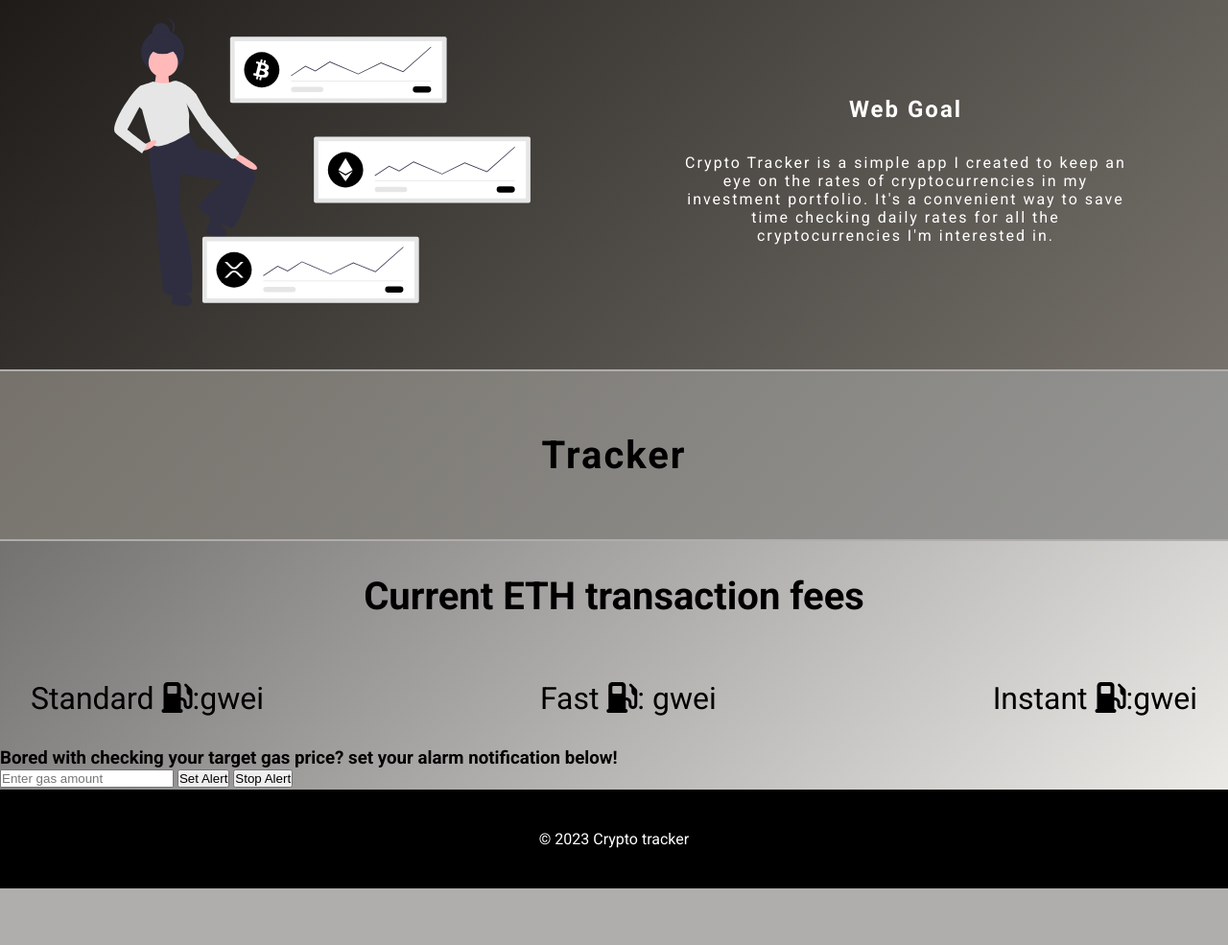
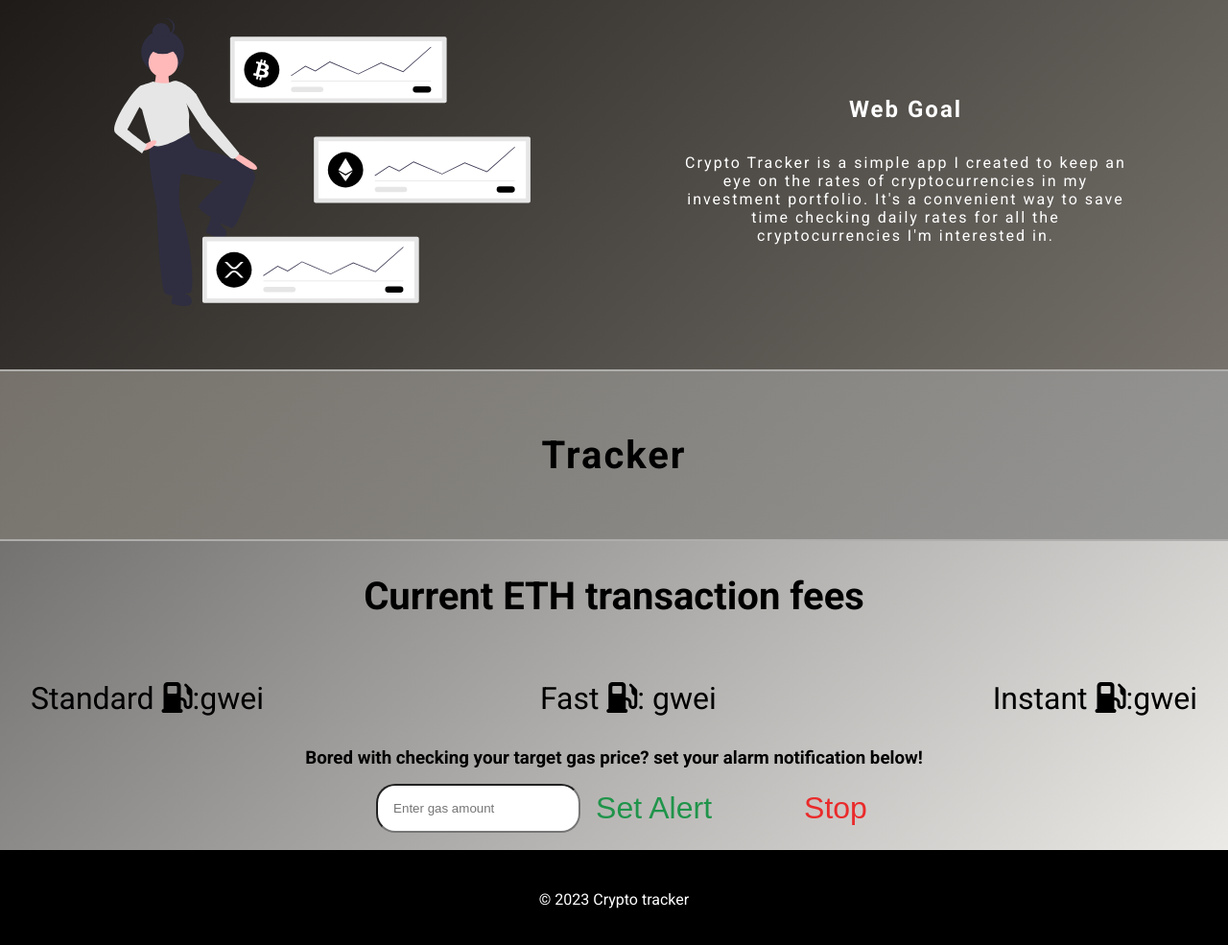
Before and after one commit to FilipO1994/crypto-tracker, a plain HTML site: page index.html in a window 1280 px wide. Shown: the part 487-1472 px from the top of the page at 96% size. Before the commit the page ends 1413 px from the top, so only its background shows below. Drawn offline with Linux system fonts and the light colour scheme; no server answers.

Commit message:
added new styles to gwei-tracker

```diff
--- a/gwei-tracker.js
+++ b/gwei-tracker.js
@@ -33,10 +33,10 @@ function fetchGasPrices() {
 }
 
 function checkAlertCondition(gasPrice) {
-    if (Number(gasPrice) < alertGasNumberInput){
+	if (Number(gasPrice) < alertGasNumberInput) {
 		isAlertActive = true
 	}
-	if (Number(gasPrice) < alertGasNumberInput && isAlertActive === true)  {
+	if (Number(gasPrice) < alertGasNumberInput && isAlertActive === true) {
 		startAlert()
 		isAlertActive = false
 	}
@@ -50,7 +50,6 @@ function setAlertGasNumber() {
 	setTimeout(() => {
 		isAlertActive = false
 	}, 16000)
-
 }
 
 function startAlert() {
--- a/index.html
+++ b/index.html
@@ -84,7 +84,7 @@
 					<div class="alert-notification-form">
 						<input type="number" id="gasAmountInput" placeholder="Enter gas amount" />
 						<button id="setButton">Set Alert</button>
-						<button id="stopAlert">Stop Alert</button>
+						<button id="stopAlert">Stop</button>
 					</div>
 				</div>
 			</section>
--- a/scss/main.scss
+++ b/scss/main.scss
@@ -259,7 +259,6 @@ nav a {
 	font-size: 40px;
 	text-align: center;
 	padding: 2rem;
-
 }
 .gwei-scan-container {
 	display: flex;
@@ -268,9 +267,38 @@ nav a {
 	padding: 2rem;
 	font-size: 2rem;
 }
+
+.alert-notification {
+	.alert-notification-form {
+		display: flex;
+		align-items: center;
+		justify-content: center;
+		input {
+			margin: 1rem;
+			padding: 1rem;
+			border-radius: 20px;
+		}
+		button {
+			border: none;
+			background-color: transparent;
+			cursor: pointer;
+			font-size: 2em;
+		}
+		#setButton {
+			color: #1f944a;
+			margin-right: 3em;
+		}
+		#stopAlert {
+			color: #ea2a2a;
+		}
+	}
+
+	h3 {
+		text-align: center;
+	}
+}
 @media screen and (max-width: 992px) {
 	.gwei-scan-container {
-
 		flex-direction: column;
 
 		align-items: center;
```
Also changed, not shown: css/main.css, 1 other file. Lines whose indentation alone changed are shown as unchanged.
